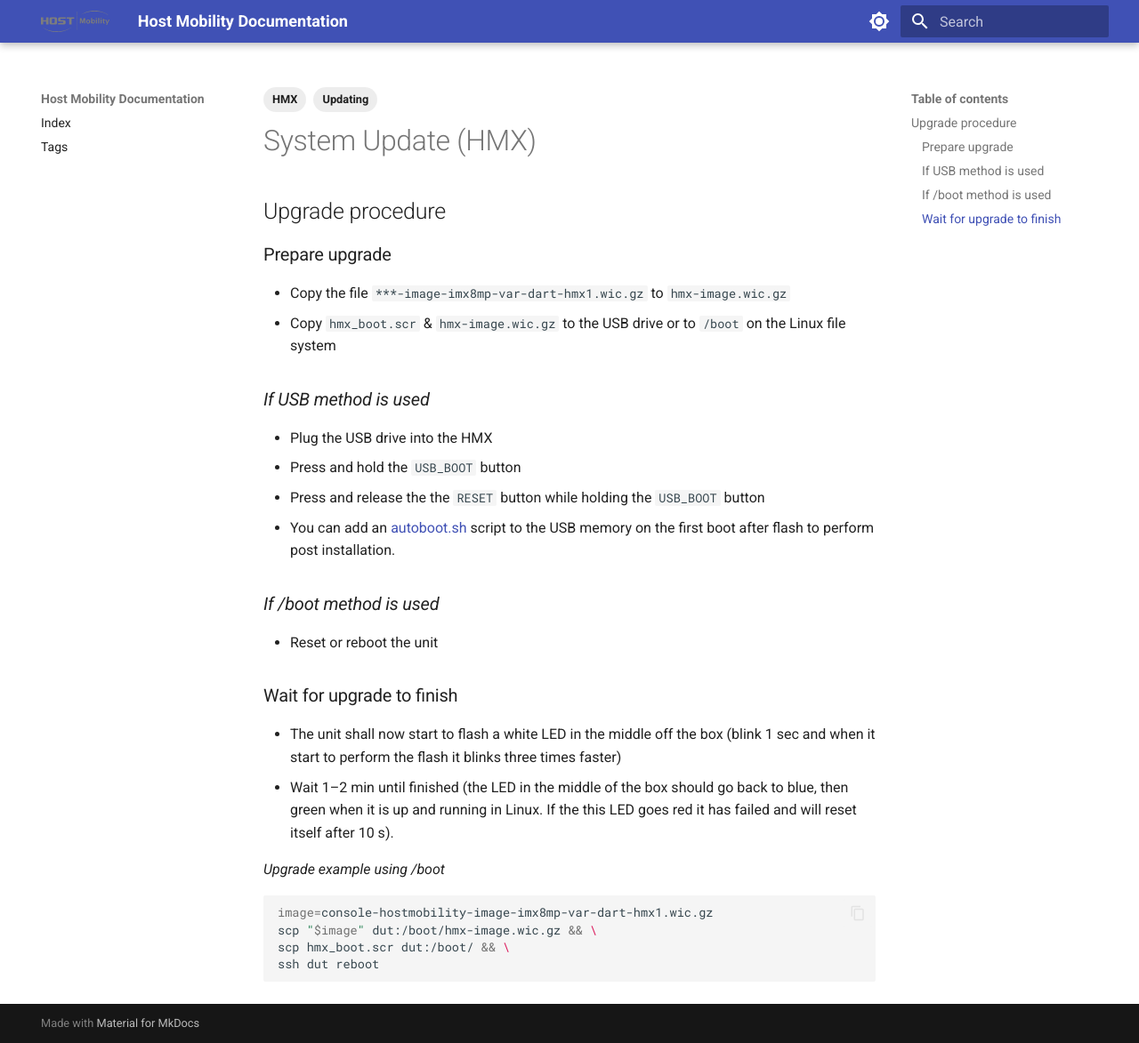
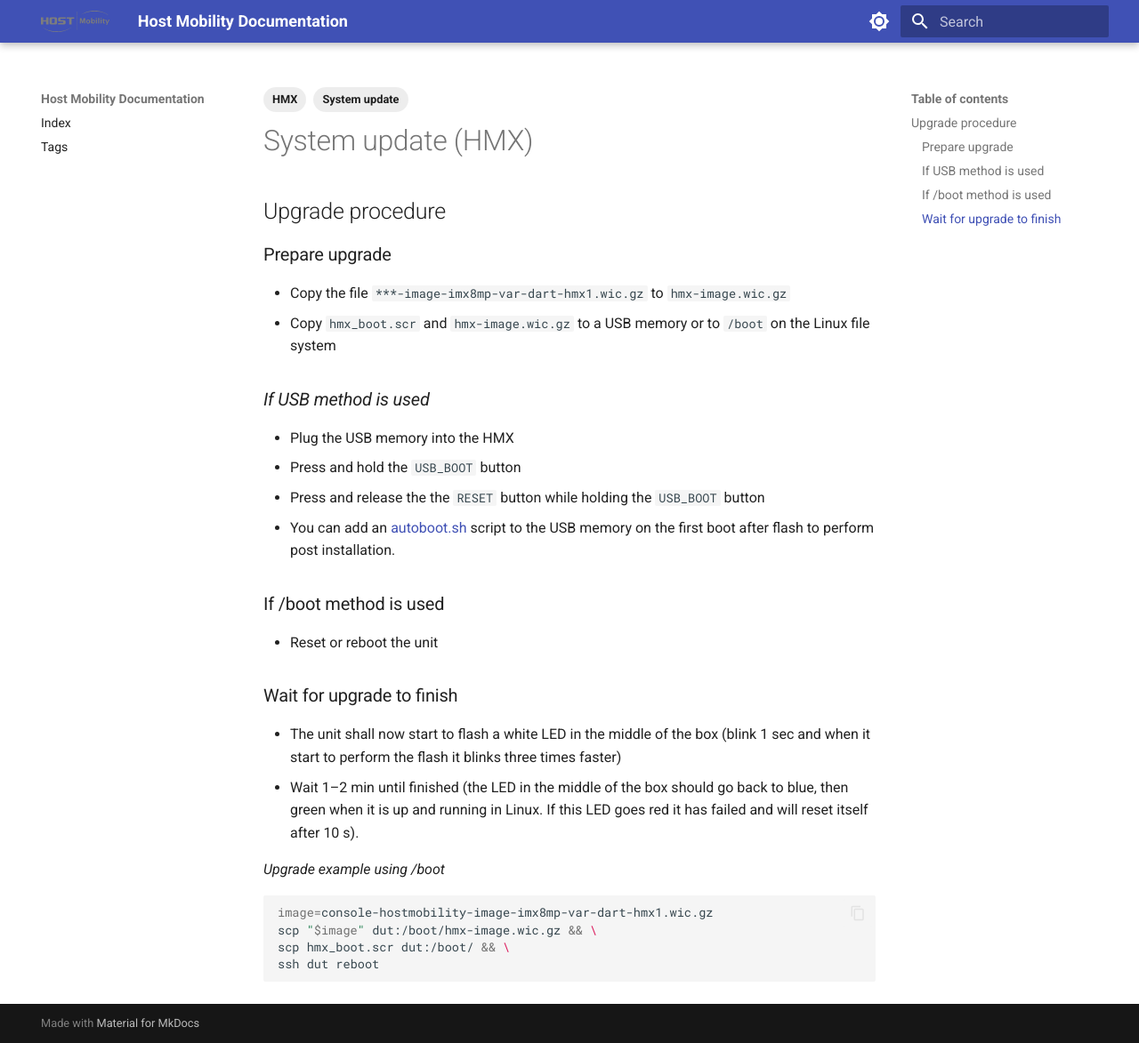
Before and after one commit to hostmobility/documentation, an MkDocs documentation site: the page built from docs/system/hmx/update.md, in a window 1280 px wide and 1173 px high. Shown: the whole window at 89% size. Built offline with MkDocs 1.6.1 and Material for MkDocs 9.7.7, drawn with Linux system fonts in a browser that asks for light colours.

Commit message:
System update: refine based on review

```diff
--- a/docs/system/hmx/update.md
+++ b/docs/system/hmx/update.md
@@ -1,7 +1,7 @@
 ---
-title: System Update (HMX)
+title: System update (HMX)
 tags:
-  - Updating
+  - System update
   - HMX
 ---
 
@@ -11,23 +11,23 @@
 ### Prepare upgrade
 
 * Copy the file `***-image-imx8mp-var-dart-hmx1.wic.gz` to `hmx-image.wic.gz`
-* Copy `hmx_boot.scr` & `hmx-image.wic.gz` to the USB drive or to `/boot` on the Linux file system
+* Copy `hmx_boot.scr` and `hmx-image.wic.gz` to a USB memory or to `/boot` on the Linux file system
 
 ### *If USB method is used*
 
-* Plug the USB drive into the HMX
+* Plug the USB memory into the HMX
 * Press and hold the `USB_BOOT` button
 * Press and release the the `RESET` button while holding the `USB_BOOT` button
 * You can add an [autoboot.sh](../update.md#usb-method-autobootsh) script to the USB memory on the first boot after flash to perform post installation.
 
-### *If /boot method is used*
+### If /boot method is used
 
 * Reset or reboot the unit
 
 ### Wait for upgrade to finish
 
-* The unit shall now start to flash a white LED in the middle off the box (blink 1 sec and when it start to perform the flash it blinks three times faster)
-* Wait 1–2 min until finished (the LED in the middle of the box should go back to blue, then green when it is up and running in Linux. If the this LED goes red it has failed and will reset itself after 10 s).
+* The unit shall now start to flash a white LED in the middle of the box (blink 1 sec and when it start to perform the flash it blinks three times faster)
+* Wait 1–2 min until finished (the LED in the middle of the box should go back to blue, then green when it is up and running in Linux. If this LED goes red it has failed and will reset itself after 10 s).
 
 
 *Upgrade example using /boot*
```
Also changed, not shown: docs/system/mx4/c61/update.md (+4 -4 lines), docs/system/mx4/ct/update.md (+5 -5 lines), docs/system/mx4/t30/update.md (+5 -5 lines), docs/system/mxv/update.md (+4 -4 lines), docs/system/update.md (+3 -3 lines).
